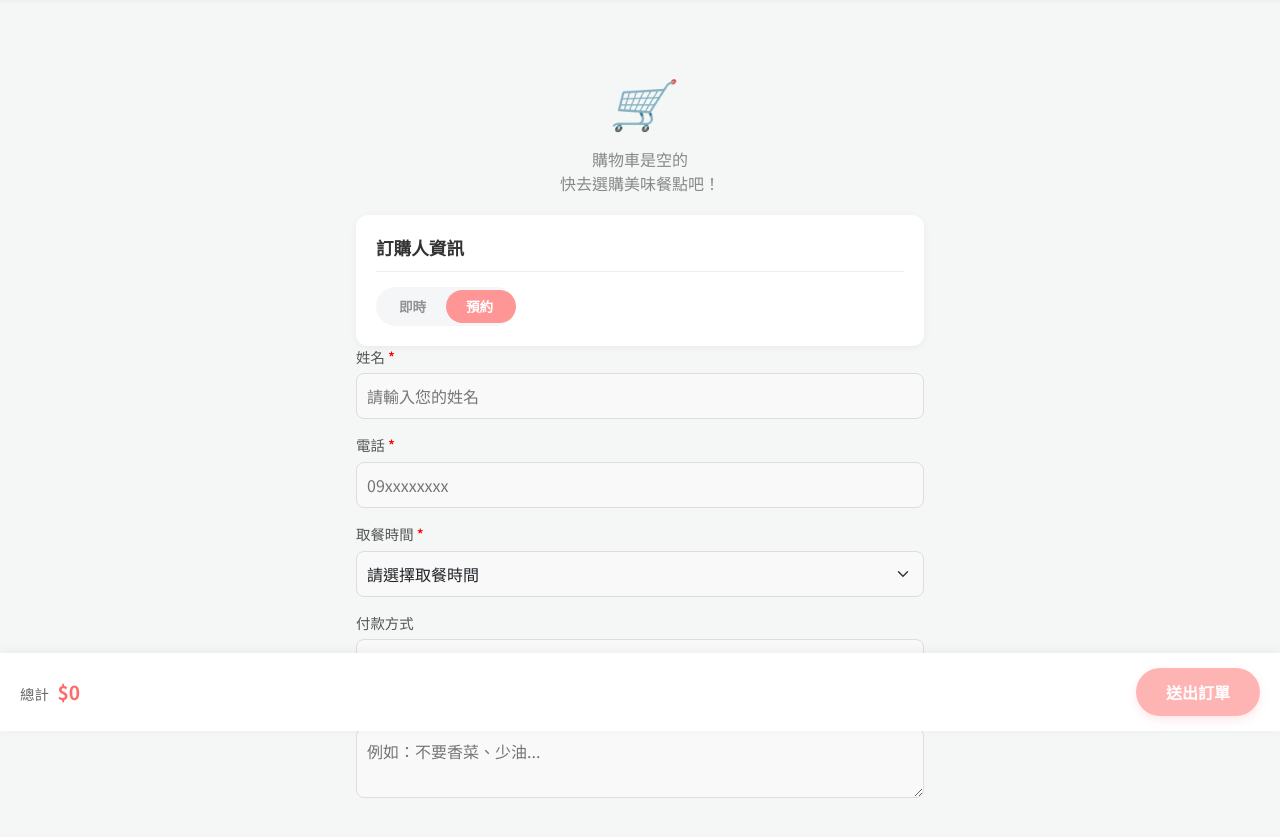
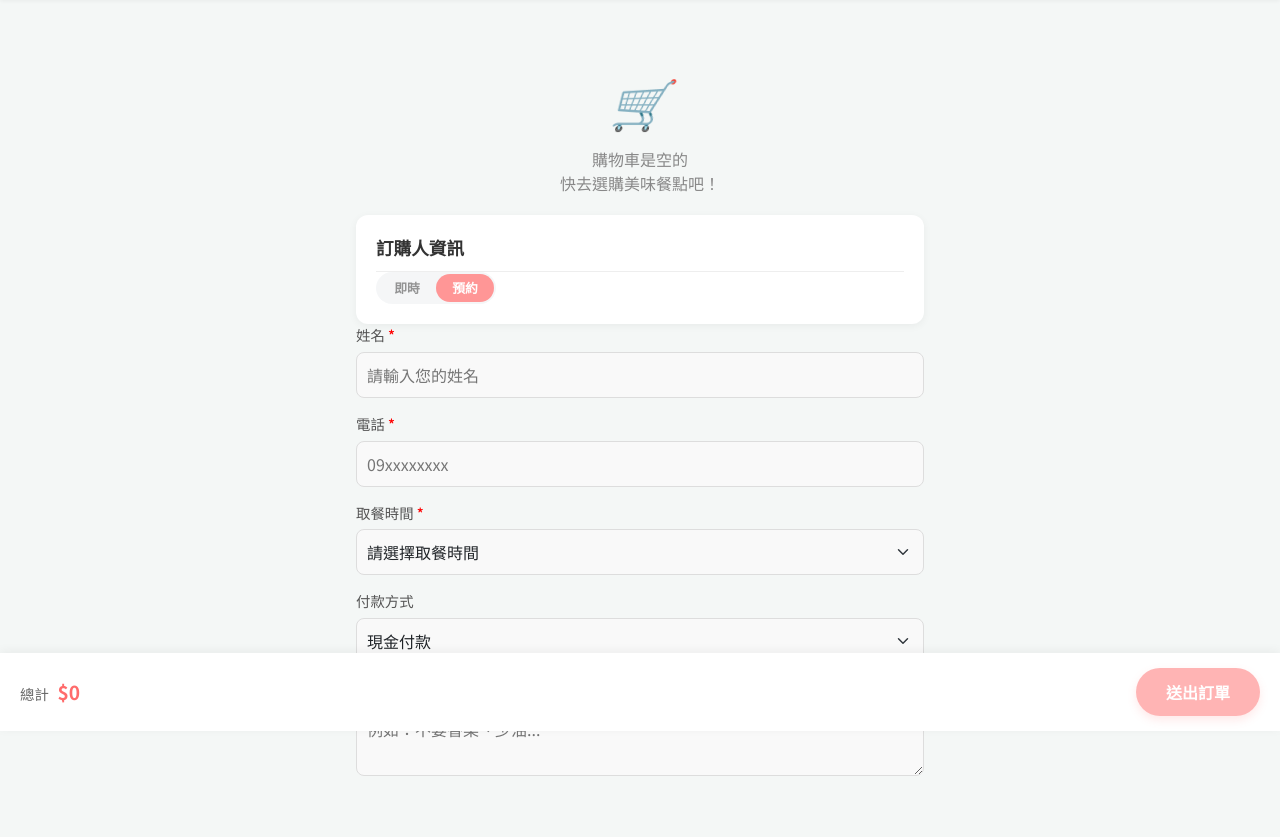
Before and after one commit to LilGuan/online_order, a plain HTML site: page cart.html in a window 1280 px wide. Shown: the part 69-906 px from the top of the page. Drawn offline with nearby package versions, Linux system fonts and the light colour scheme.

Commit message:
Update cart.html

```diff
--- a/cart.html
+++ b/cart.html
@@ -143,9 +143,17 @@
     margin-top: 20px;
     box-shadow: 0 2px 8px rgba(0,0,0,0.05);
   }
+  /* ★★★ 修改重點：表單標題列排版 ★★★ */
+  .form-header {
+    display: flex;
+    justify-content: space-between; /* 標題靠左，按鈕靠右 */
+    align-items: center;
+    margin-bottom: 15px;
+    border-bottom: 1px solid #eee;
+    padding-bottom: 10px;
+  }
   .form-title {
     font-weight: 700;
-    margin-bottom: 15px;
     font-size: 1.1rem;
     border-bottom: 1px solid #eee;
     padding-bottom: 10px;
@@ -179,16 +187,16 @@
     display: flex;
     background: #f1f3f5;
     border-radius: 20px;
-    padding: 3px;
+    padding: 2px;
     position: relative;
-    width: 140px;
+    width: 120px;
     cursor: pointer;
   }
   .mode-option {
     flex: 1;
     text-align: center;
-    font-size: 0.85rem;
-    padding: 6px 0;
+    font-size: 0.8rem;
+    line-height: 28px; /* 垂直置中 */
     z-index: 2;
     transition: color 0.3s;
     font-weight: 600;
@@ -199,18 +207,18 @@
   }
   .mode-bg {
     position: absolute;
-    top: 3px;
-    left: 3px;
-    width: 50%; /* 減去 padding */
-    height: calc(100% - 6px);
+    top: 2px;
+    left: 2px;
+    width: calc(50% - 2px);
+    height: calc(100% - 4px);
     background: #ff6b6b;
-    border-radius: 17px;
+    border-radius: 18px;
     transition: transform 0.3s cubic-bezier(0.4, 0.0, 0.2, 1);
     z-index: 1;
   }
   /* 預約模式時，背景滑到右邊 */
   .mode-switch.reserve .mode-bg {
-    transform: translateX(calc(100% - 3px)); /* 微調位置 */
+    transform: translateX(100%);
   }
   /* 底部固定結帳區 */
   .checkout-bar {
```
